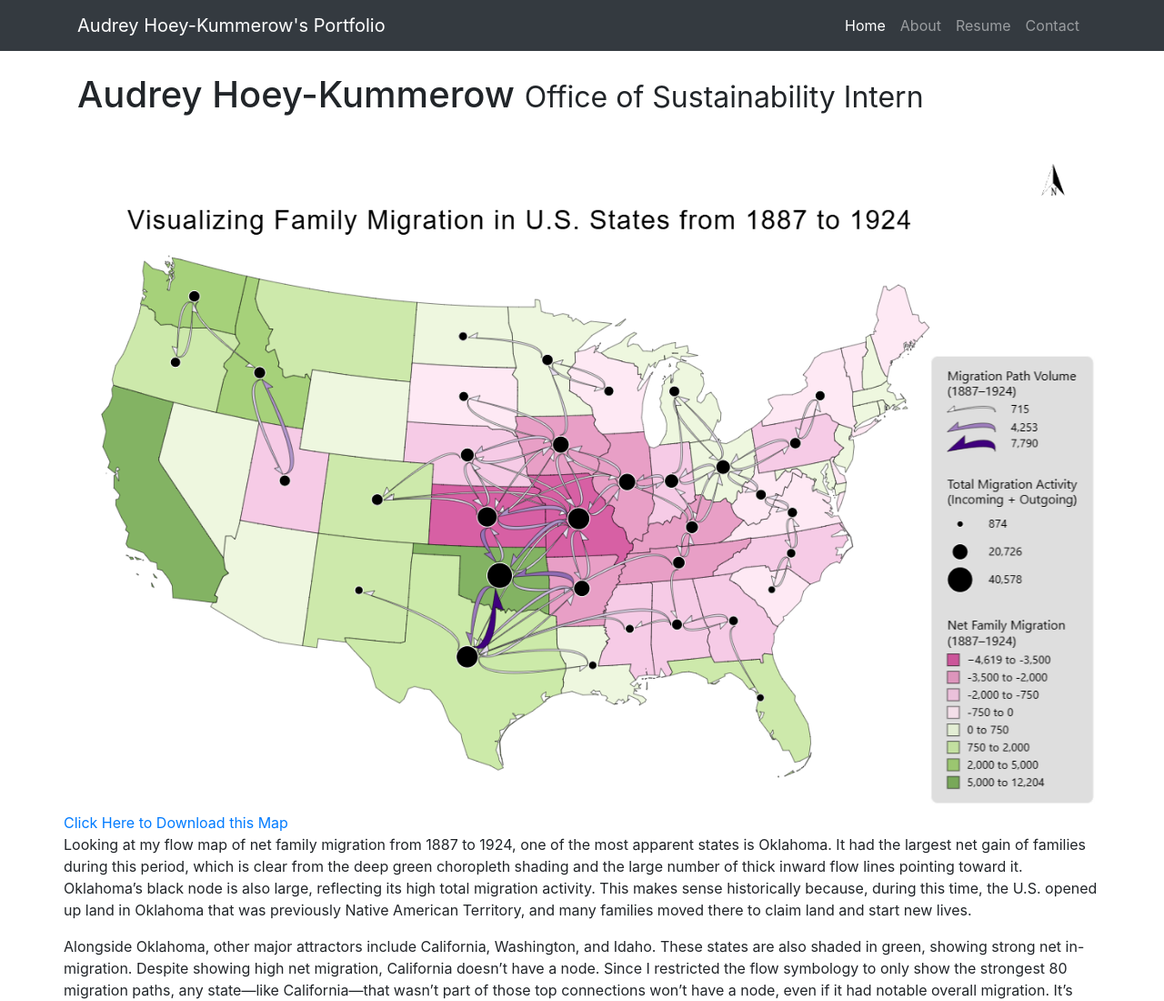
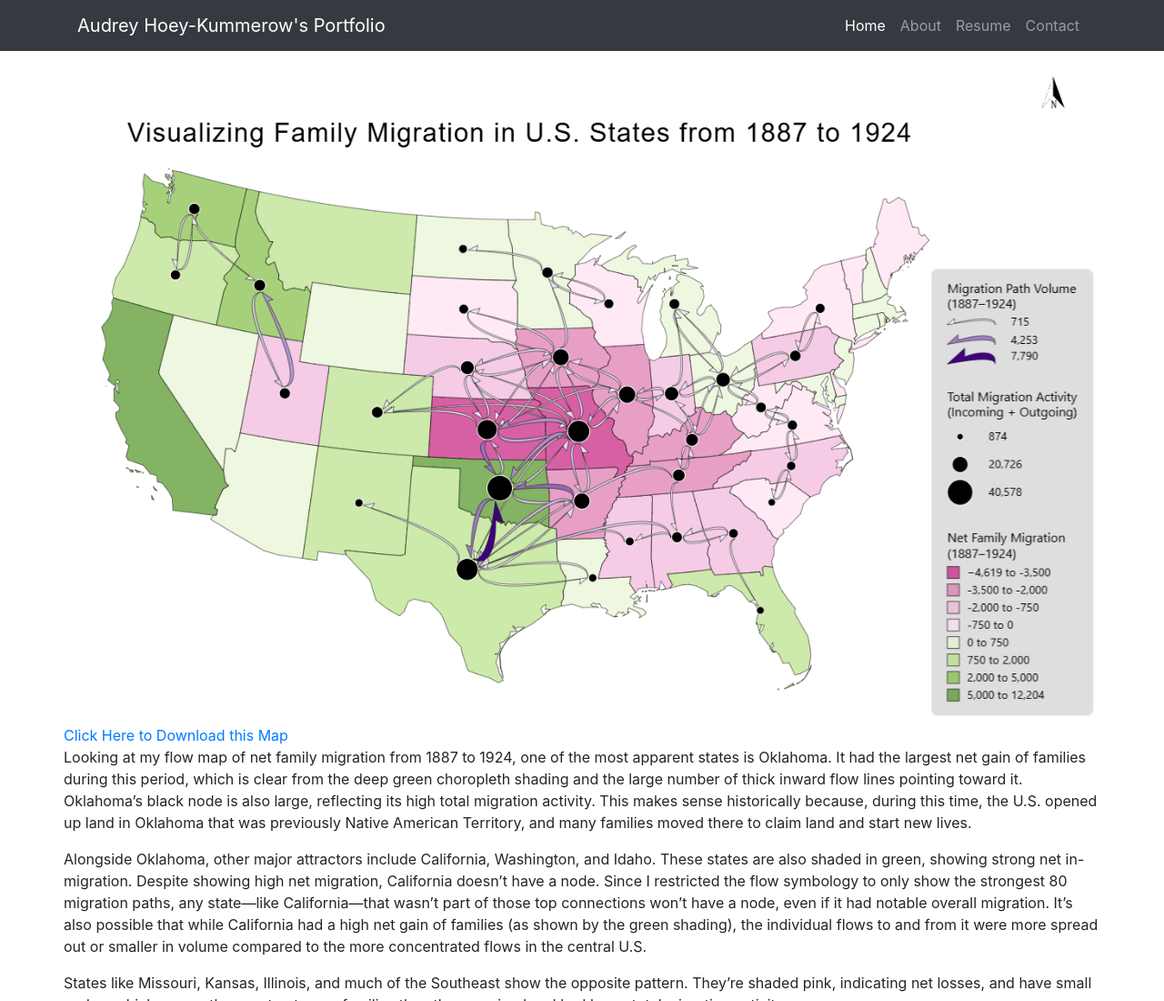
Before and after one commit to geog3540/ahoeykummerow, a website: page flowmap.html in a window 1280 px wide. Shown: the top 1100 px of the page at 91% size. Drawn offline with Linux system fonts and the light colour scheme.

Commit message:
deleted heading on flow map page

```diff
--- a/flowmap.html
+++ b/flowmap.html
@@ -51,10 +51,6 @@
     <!-- Page Content -->
     <div class="container">
 
-      <!-- Page Heading -->
-      <h1 class="my-4">Audrey Hoey-Kummerow
-        <small>Office of Sustainability Intern</small>
-      </h1>
 
       <div class="row">
           <img class="card-img-top" src="images/flowmap.png" alt="">
```
